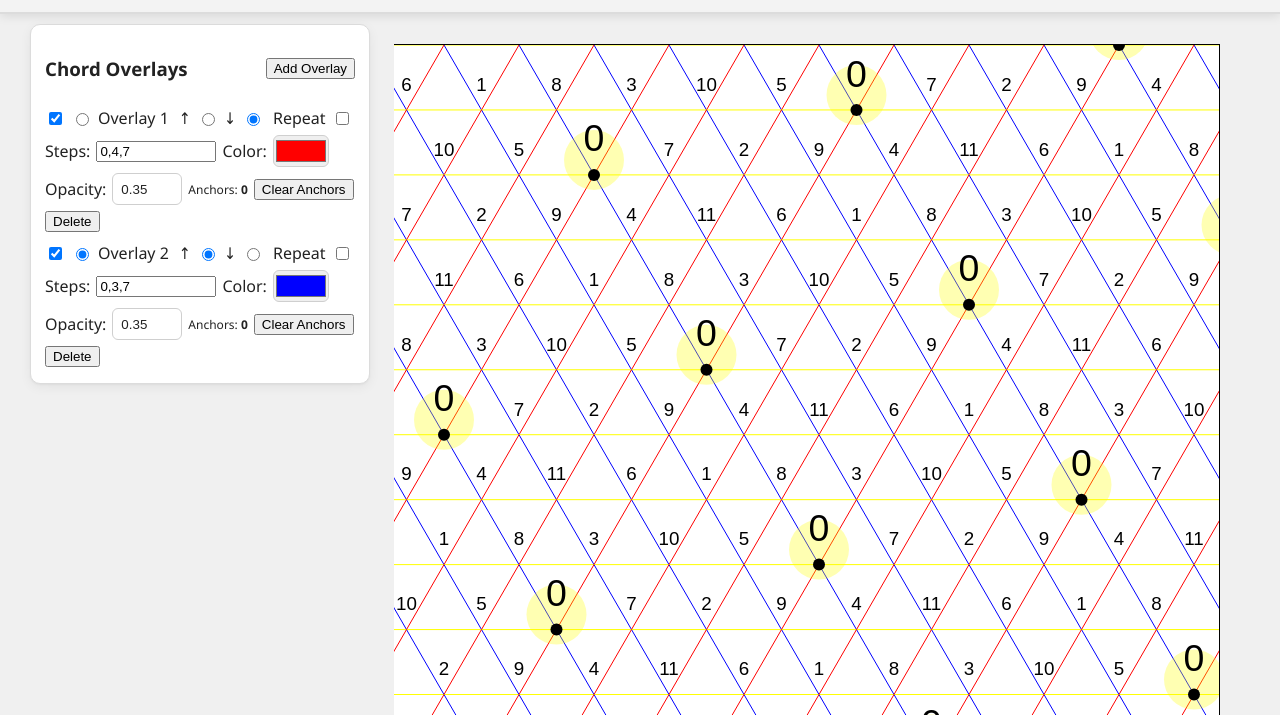
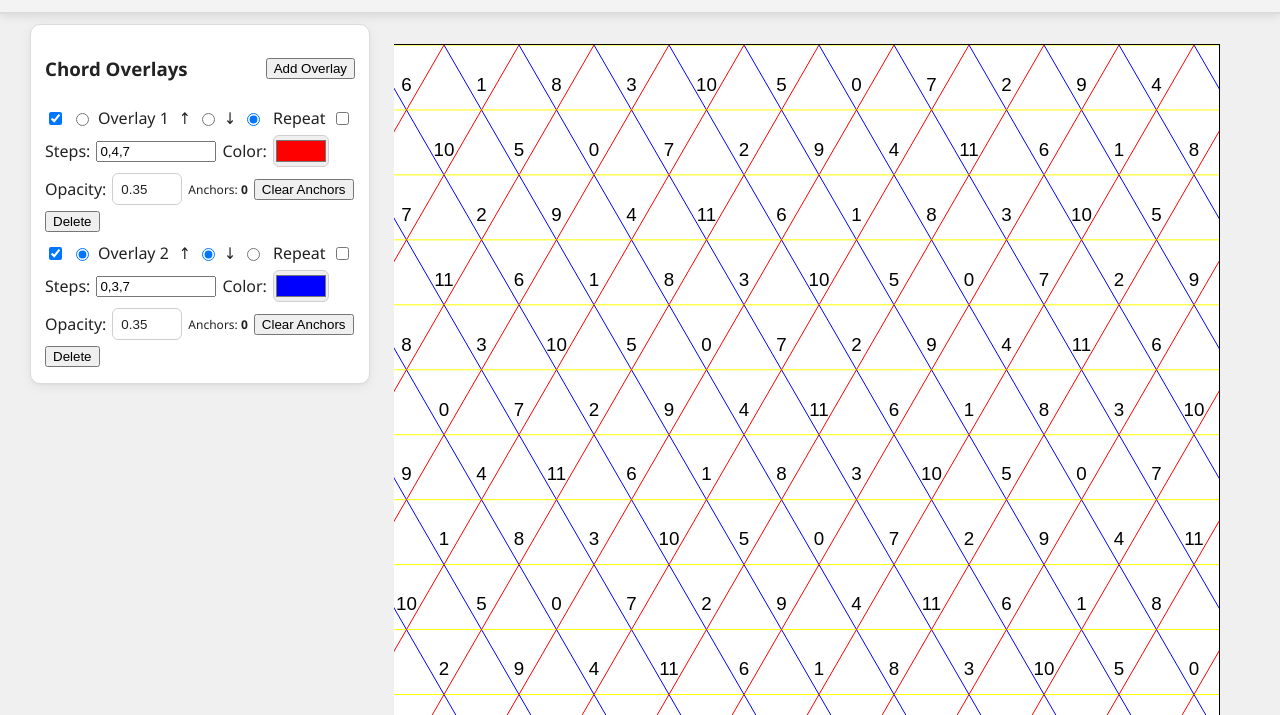
Before and after one commit to NickVuci/GeneralizedTonnetz, a plain HTML site: page index.html in a window 1280 px wide. Shown: the part 85-800 px from the top of the page. Drawn offline with nearby package versions, Linux system fonts and the light colour scheme.

Commit message:
Refactor scale highlighting logic to treat blank input as no degrees; update checkbox behavior for Note-0 highlight

```diff
--- a/app.js
+++ b/app.js
@@ -141,17 +141,21 @@ document.addEventListener('DOMContentLoaded', function () {
         const intervalX = parseInt(document.getElementById('intervalX').value) || 7;
         const intervalZ = parseInt(document.getElementById('intervalZ').value) || 4;
 
-        // Scale highlighting
+        // Scale highlighting (treat blank as no degrees; do NOT default to [0])
         let scaleSet = null;
         try {
-            const raw = (scaleDegreesInput?.value || '').trim();
-            const arr = parseChordSteps(raw);
-            const set = new Set();
-            for (const n of arr) {
-                let v = n % edo; if (v < 0) v += edo;
-                set.add(v);
+            const raw = (scaleDegreesInput?.value ?? '').trim();
+            const tokens = raw.length ? raw.split(/[\,\s]+/).filter(Boolean) : [];
+            if (tokens.length) {
+                const set = new Set();
+                for (const tok of tokens) {
+                    const n = parseInt(tok, 10);
+                    if (!Number.isFinite(n)) continue;
+                    let v = n % edo; if (v < 0) v += edo;
+                    set.add(v);
+                }
+                if (set.size > 0) scaleSet = set;
             }
-            if (set.size > 0) scaleSet = set;
         } catch {}
     const scaleSizeFactor = clamp(parseFloat(scaleSizeInput?.value), 0.1, 10, 1.5);
     const drawScaleDots = !!(scaleDotsInput?.checked);
--- a/index.html
+++ b/index.html
@@ -76,7 +76,7 @@
                 <label for="highlightZeroColor">Note-0</label>
                 <div class="inline-inputs">
                     <input type="color" id="highlightZeroColor">
-                    <input type="checkbox" id="highlightZero" checked title="Toggle Note-0 highlight">
+                    <input type="checkbox" id="highlightZero" title="Toggle Note-0 highlight">
                 </div>
             </div>
         </fieldset>
```
